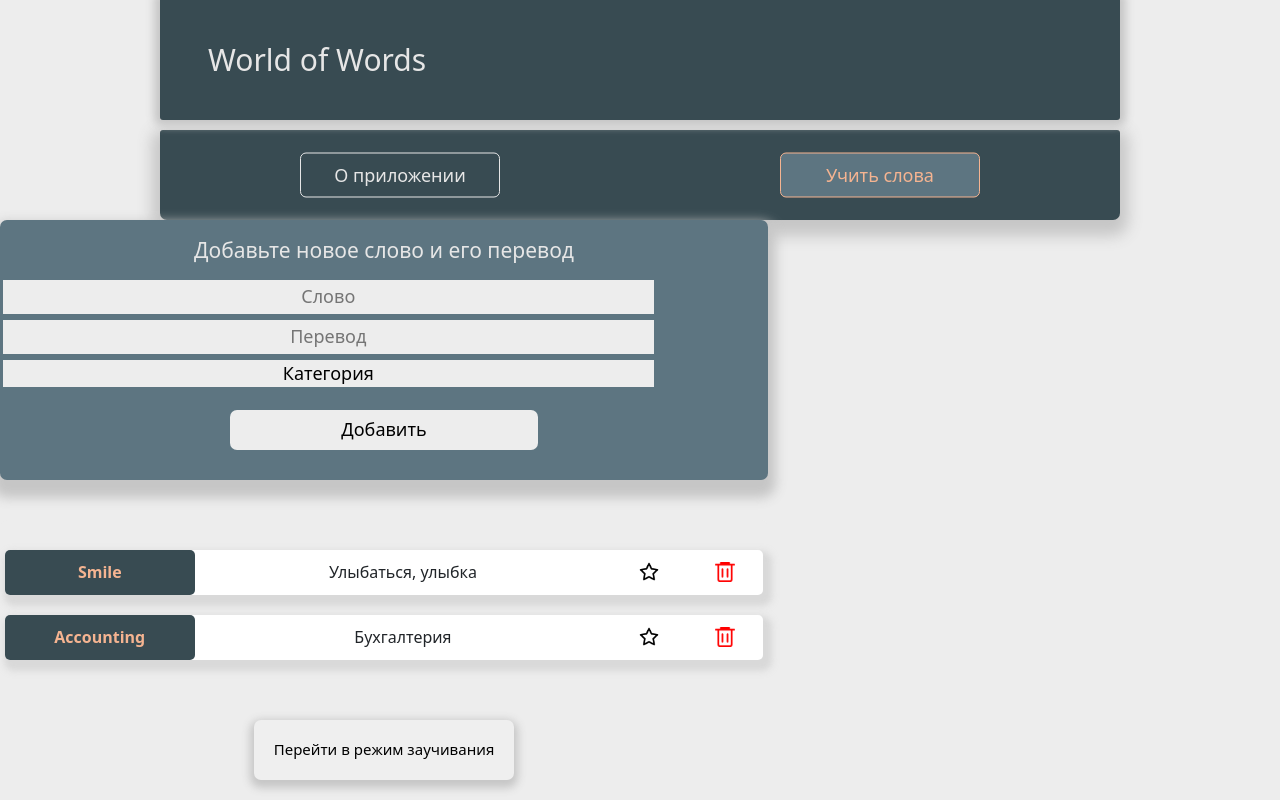
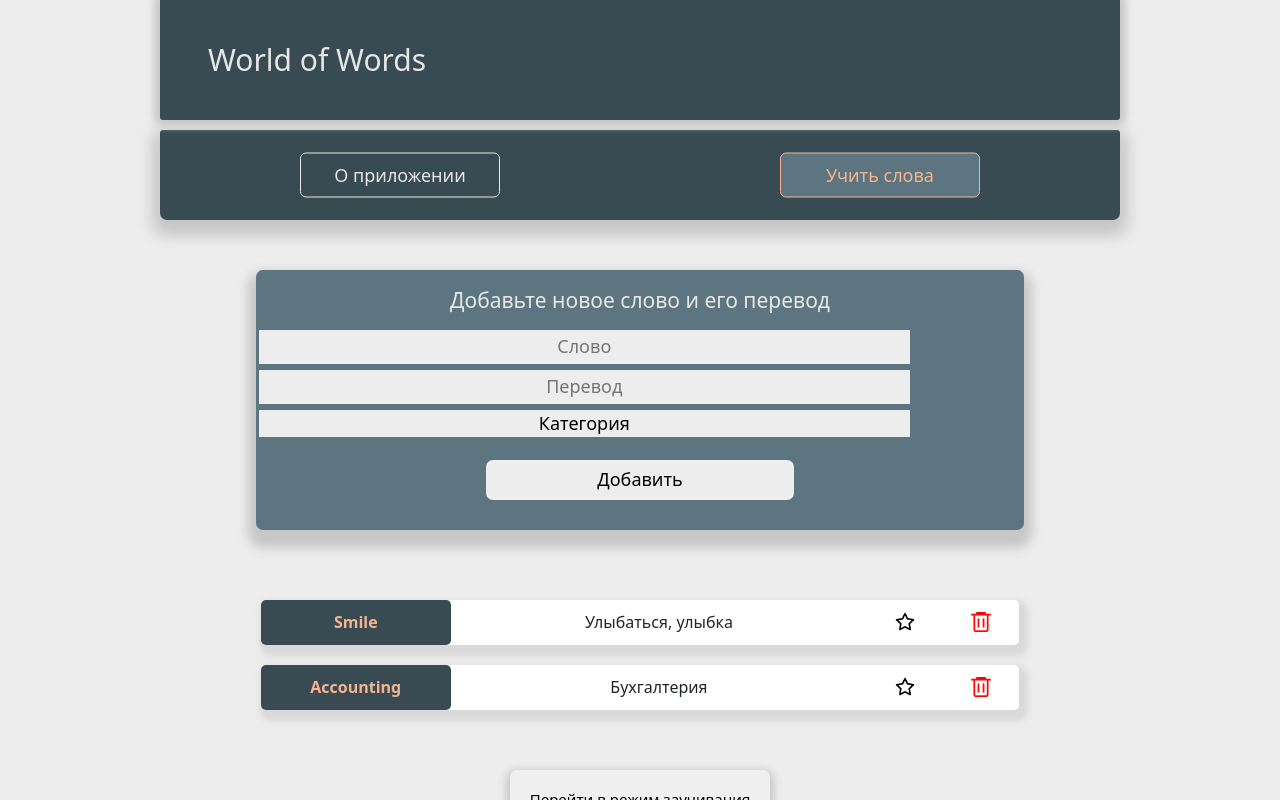
Before and after one commit to domnin997/World-of-words-deployed, a React (Create React App) app: page / in a window 1280 px wide. Both pictures are taken after a click on the button "Учить слова". Shown: the top 800 px of the page. Built offline with nearby package versions, Linux system fonts and the light colour scheme.

Commit message:
Technical commit

```diff
--- a/src/components/app-learn-words/app-learn-words.css
+++ b/src/components/app-learn-words/app-learn-words.css
@@ -1,5 +1,6 @@
 @media (min-width: 1px) {
   .study_wrapper {
+    margin: 50px auto 0 auto;
     max-width: 90%;
   }
   .study_wrapper .words .empty_notification {
@@ -128,6 +129,9 @@
     margin: 0 auto;
   }
 }
+.study_wrapper {
+  margin: 50px auto 0 auto;
+}
 .study_wrapper .search_results_header {
   background-color: white;
   margin-top: 50px;
--- a/src/components/app-learn-words/app-learn-words.sass
+++ b/src/components/app-learn-words/app-learn-words.sass
@@ -2,6 +2,7 @@
 
 @media (min-width: 1px)
     .study_wrapper
+        margin: 50px auto 0 auto
         max-width: 90%
         .words
             .empty_notification
@@ -116,6 +117,7 @@
 
 
 .study_wrapper
+    margin: 50px auto 0 auto
     .search_results_header
         background-color: white
         margin-top: 50px
```
